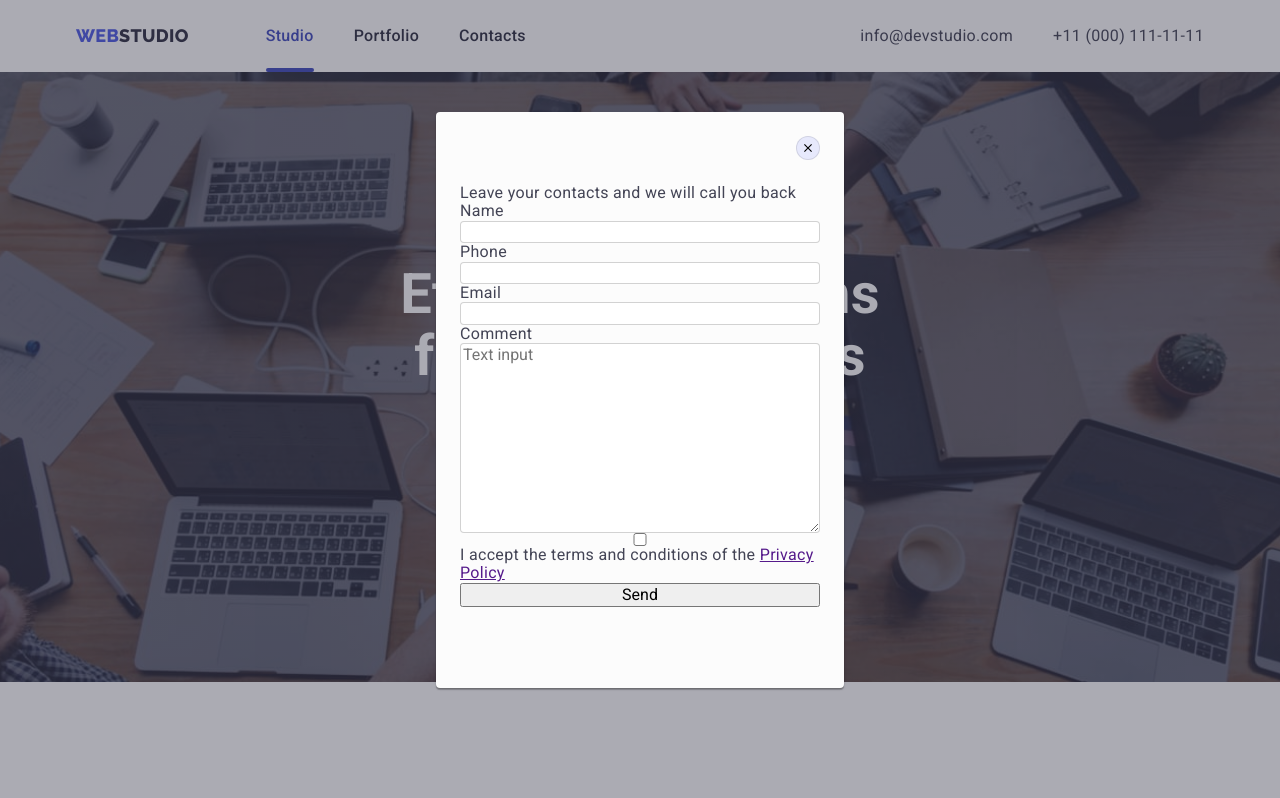
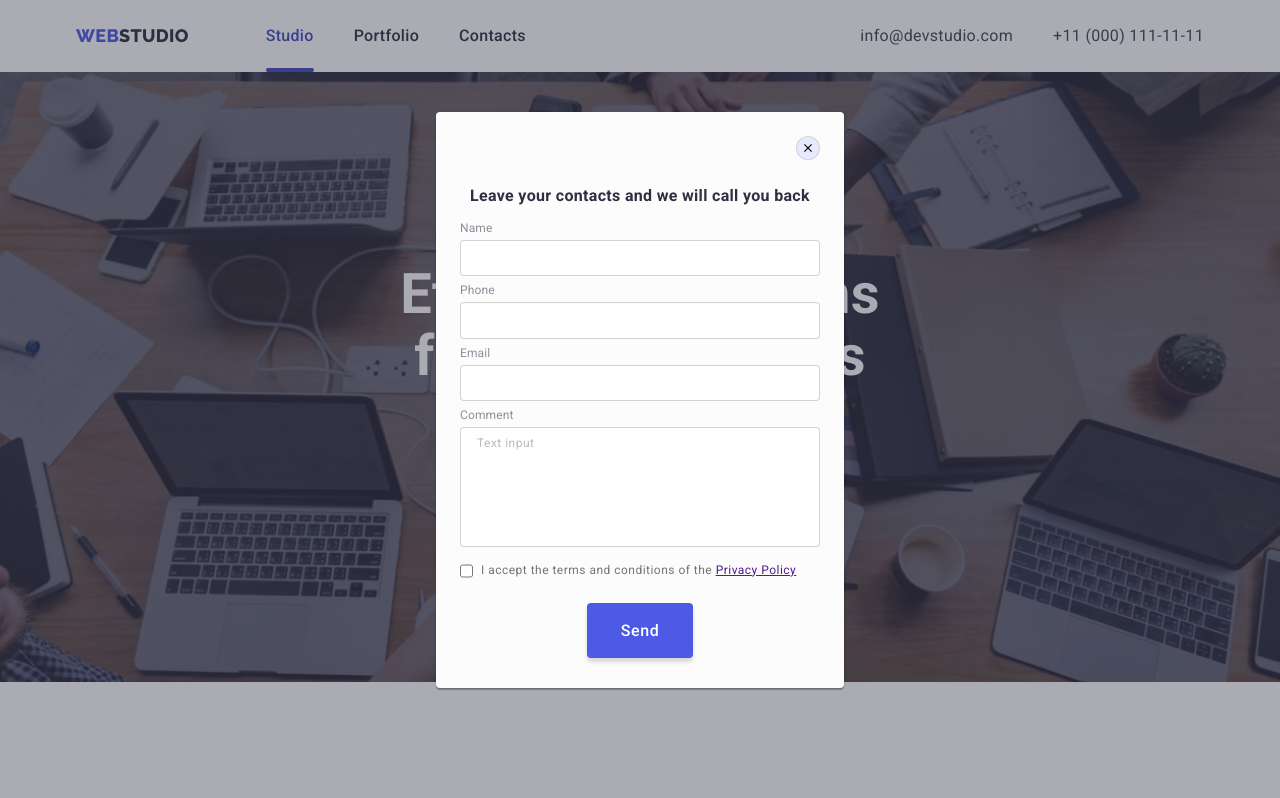
Before and after one commit to yurickv/goit-markup-hw-06, a plain HTML site: page index.html in a window 1280 px wide. Both pictures are taken after a click on the button "Order Service". Shown: the top 798 px of the page. Drawn offline with nearby package versions, Linux system fonts and the light colour scheme.

Commit message:
оформлення модалки

```diff
--- a/css/styles.css
+++ b/css/styles.css
@@ -162,6 +162,7 @@ header {box-shadow: 0px 2px 1px rgba(46, 47, 66, 0.08),
 }
 .sec-hero-button:hover { box-shadow: 0px 1px 6px rgba(46, 47, 66, 0.08), 0px 1px 1px rgba(46, 47, 66, 0.16), 0px 2px 1px rgba(46, 47, 66, 0.08);
     border-radius: 4px;
+    background: #404BBF;
 
 }
 .sec-hero-button:focus { background: #404BBF;
@@ -599,4 +600,63 @@ display: block;}
 .modal-input {
     border: 1px solid rgba(33, 33, 33, 0.2);
     border-radius: 4px;
+
+    margin-top: 4px;
+    padding: 8px 16px;
 }
+.modal-input:hover, .modal-input:focus, .modal-input:active {
+    border: 1px solid var(--brand-color);
+    border-radius: 4px;
+}
+.modal-text {
+    font-size: 16px;
+    line-height: 1.5;
+    color: var(--zagolovok);
+    text-align: center;
+    margin-bottom: 6px;
+}
+.modal-label {
+    margin-top: 8px;
+
+    font-size: 12px;
+    line-height: 1.16;
+    letter-spacing: 0.01em;
+    color: #8E8F99;
+
+}
+textarea {
+    resize: none;
+    width: 100%;
+    height: 120px;
+
+    font-size: 12px;
+    line-height: 1.33;
+    letter-spacing: 0.04em;
+}
+textarea::placeholder {
+    font-size: 12px;
+    line-height: 1.33;
+    letter-spacing: 0.04em;
+
+    color: rgba(117, 117, 117, 0.5);
+}
+.checkbox{
+    display: flex;
+    margin-top: 16px;
+    text-align: center;
+    gap: 8px;
+}
+.modal-checkbox {
+    font-size: 12px;
+    line-height: 1.33;
+    letter-spacing: 0.04em;
+    color: #757575;
+}
+
+.sec-hero-button.modal-button {
+    margin-top: 24px;
+    margin-left: auto;
+    margin-right: auto;
+
+    width: fit-content;
+}
--- a/index.html
+++ b/index.html
@@ -336,24 +336,26 @@
             </button>
 
             <form class="modal-form" action="">
-                <p class="modal-text">Leave your contacts and we will call you back</p>
+                <h2 class="modal-text">Leave your contacts and we will call you back</h2>
 
-                <label for="name">Name</label>
-                <input class="modal-input" type="text" name="name" id="name">
+                <label for="name" class="modal-label">Name</label>
+                <input class="modal-input" type="text" name="name" id="name" autofocus />
 
-                <label for="phone">Phone</label>
-                <input class="modal-input" type="tel" name="phone" id="phone">
+                <label for="phone" class="modal-label">Phone</label>
+                <input class="modal-input" type="tel" name="phone" id="phone"/>
 
-                <label for="Email">Email</label>
-                <input class="modal-input" type="email" name="Email" id="Email">
+                <label for="Email" class="modal-label">Email</label>
+                <input class="modal-input" type="email" name="Email" id="Email"/>
 
-                <label for="Comment">Comment</label>
+                <label for="Comment" class="modal-label">Comment</label>
                 <textarea  class="modal-input" name="Comment" id="Comment" cols="30" rows="10" placeholder="Text input"></textarea>
 
-                <input type="checkbox" name="policy" id="policy">
-                <label for="policy">I accept the terms and conditions of the  <a href=""> Privacy Policy </a> </label>
+                <div class="checkbox">
+                    <input type="checkbox" name="policy" id="policy"/>
+                    <label class="modal-checkbox" for="policy">I accept the terms and conditions of the  <a href=""> Privacy Policy </a> </label>
+                </div>
 
-                <button type="submit">Send</button>
+                <button class="sec-hero-button modal-button" type="submit">Send</button>
 
 
             </form>
```
